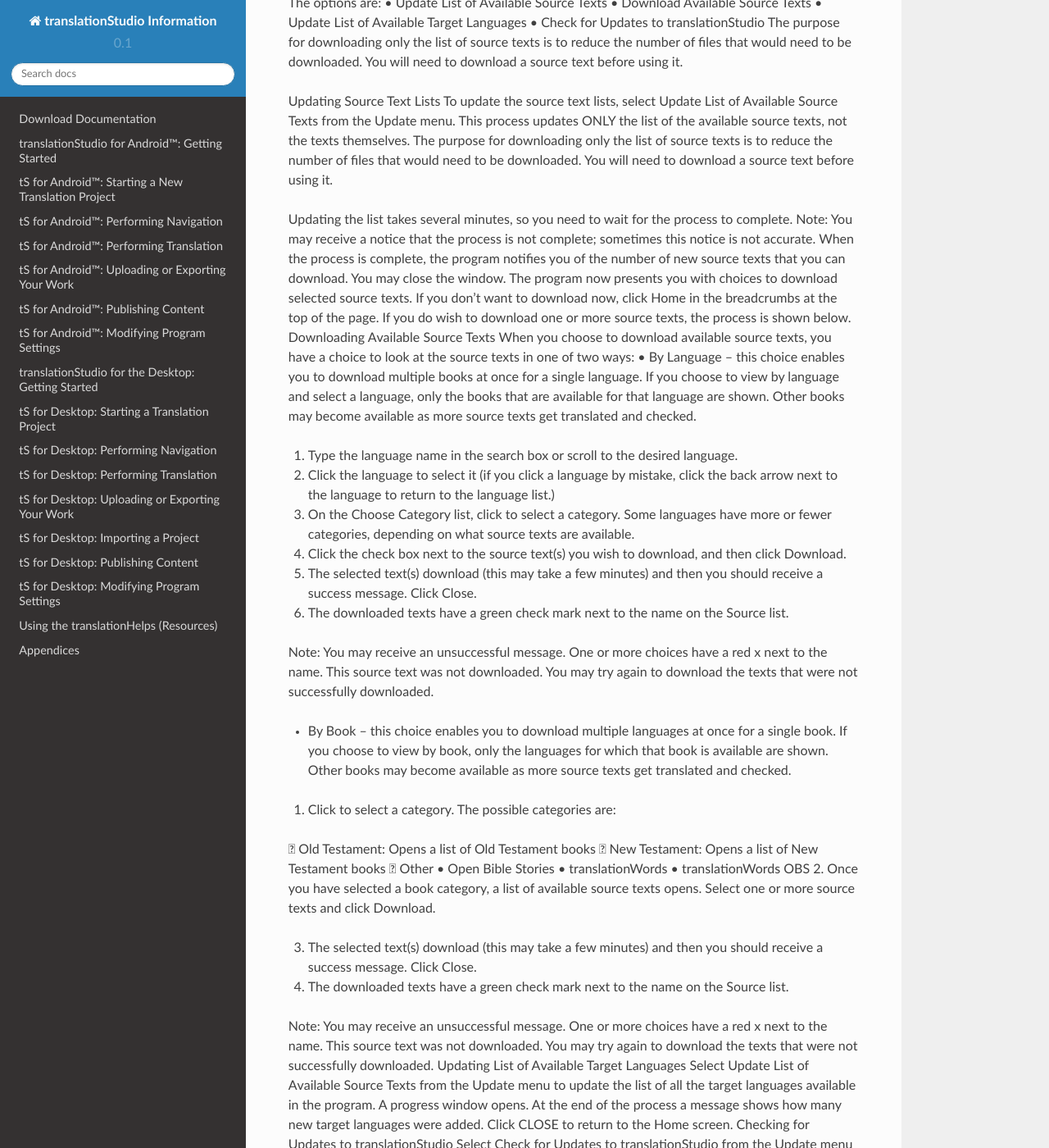
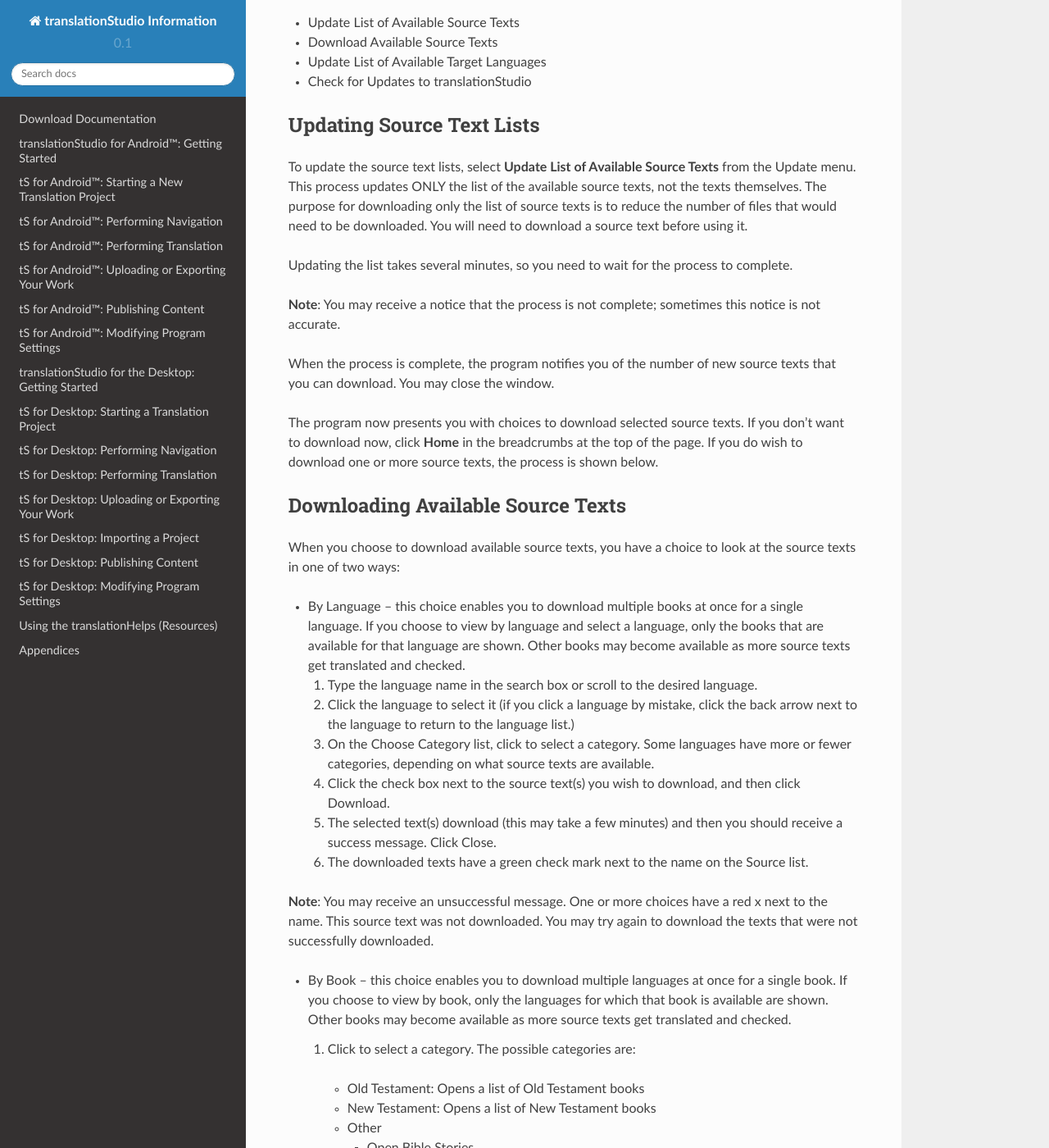
Before and after one commit to unfoldingWord-dev/translationStudio-Info, a Sphinx documentation site: the page built from docs/dtSupdates.rst, in a window 1280 px wide and 1400 px high, scrolled down 216 px. Shown: the whole window at 82% size. Built offline with Sphinx 7.4.7 and the Read the Docs theme 2.0.0, drawn with Linux system fonts in a browser that asks for light colours; pages that are not in the unit, such as notebooks, are missing from menus; some of the changed text lies outside the part shown.

Commit message:
Update dtSupdates.rst

```diff
--- a/docs/dtSupdates.rst
+++ b/docs/dtSupdates.rst
@@ -1,55 +1,75 @@
 Updating Program Elements
 =========================
 
-Updating Program Elements
 The Options menu on the home page gives you the option to update program elements. You must be connected to the internet to exercise any of the update options. The options are:
-•	Update List of Available Source Texts
-•	Download Available Source Texts
-•	Update List of Available Target Languages
-•	Check for Updates to translationStudio
-The purpose for downloading only the list of source texts is to reduce the number of files that would need to be downloaded. You will need to download a source text before using it.
+
+* Update List of Available Source Texts
+
+* Download Available Source Texts
+
+* Update List of Available Target Languages
+
+* Check for Updates to translationStudio
 
 Updating Source Text Lists
-To update the source text lists, select Update List of Available Source Texts from the Update menu. This process updates ONLY the list of the available source texts, not the texts themselves. The purpose for downloading only the list of source texts is to reduce the number of files that would need to be downloaded. You will need to download a source text before using it.
+---------------------------
+
+To update the source text lists, select **Update List of Available Source Texts** from the Update menu. This process updates ONLY the list of the available source texts, not the texts themselves. The purpose for downloading only the list of source texts is to reduce the number of files that would need to be downloaded. You will need to download a source text before using it.
 
 Updating the list takes several minutes, so you need to wait for the process to complete.
-Note: You may receive a notice that the process is not complete; sometimes this notice is not accurate.
+
+**Note**: You may receive a notice that the process is not complete; sometimes this notice is not accurate.
+
 When the process is complete, the program notifies you of the number of new source texts that you can download. You may close the window.
-The program now presents you with choices to download selected source texts. If you don’t want to download now, click Home in the breadcrumbs at the top of the page. If you do wish to download one or more source texts, the process is shown below.
+
+The program now presents you with choices to download selected source texts. If you don’t want to download now, click **Home** in the breadcrumbs at the top of the page. If you do wish to download one or more source texts, the process is shown below.
+
 Downloading Available Source Texts
+----------------------------------
+
 When you choose to download available source texts, you have a choice to look at the source texts in one of two ways:
-•	By Language – this choice enables you to download multiple books at once for a single language. If you choose to view by language and select a language, only the books that are available for that language are shown. Other books may become available as more source texts get translated and checked.
 
-1.	Type the language name in the search box or scroll to the desired language.
-2.	Click the language to select it (if you click a language by mistake, click the back arrow next to the language to return to the language list.)
+* By Language – this choice enables you to download multiple books at once for a single language. If you choose to view by language and select a language, only the books that are available for that language are shown. Other books may become available as more source texts get translated and checked.
 
-3.	On the Choose Category list, click to select a category. Some languages have more or fewer categories, depending on what source texts are available.
+  1.	Type the language name in the search box or scroll to the desired language.
 
-4.	Click the check box next to the source text(s) you wish to download, and then click Download.
+  2.	Click the language to select it (if you click a language by mistake, click the back arrow next to the language to return to the language list.)
 
-5.	The selected text(s) download (this may take a few minutes) and then you should receive a success message. Click Close.
+  3.	On the Choose Category list, click to select a category. Some languages have more or fewer categories, depending on what source texts are available.
 
-6.	The downloaded texts have a green check mark next to the name on the Source list.
+  4.	Click the check box next to the source text(s) you wish to download, and then click Download.
 
-Note: You may receive an unsuccessful message. One or more choices have a red x next to the name. This source text was not downloaded. You may try again to download the texts that were not successfully downloaded.
+  5.	The selected text(s) download (this may take a few minutes) and then you should receive a success message. Click Close.
 
-•	By Book – this choice enables you to download multiple languages at once for a single book. If you choose to view by book, only the languages for which that book is available are shown. Other books may become available as more source texts get translated and checked.
-1.	Click to select a category.  The possible categories are:
+  6.	The downloaded texts have a green check mark next to the name on the Source list.
 
-	Old Testament: Opens a list of Old Testament books
-	New Testament: Opens a list of New Testament books
-	Other
-•	Open Bible Stories
-•	translationWords
-•	translationWords OBS
-2.	Once you have selected a book category, a list of available source texts opens. Select one or more source texts and click Download.
+**Note**: You may receive an unsuccessful message. One or more choices have a red x next to the name. This source text was not downloaded. You may try again to download the texts that were not successfully downloaded.
 
+* By Book – this choice enables you to download multiple languages at once for a single book. If you choose to view by book, only the languages for which that book is available are shown. Other books may become available as more source texts get translated and checked.
 
-3.	The selected text(s) download (this may take a few minutes) and then you should receive a success message. Click Close.
-4.	The downloaded texts have a green check mark next to the name on the Source list.
+  1.	Click to select a category.  The possible categories are:
 
-Note: You may receive an unsuccessful message. One or more choices have a red x next to the name. This source text was not downloaded. You may try again to download the texts that were not successfully downloaded.
+     * Old Testament: Opens a list of Old Testament books
+
+     * New Testament: Opens a list of New Testament books
+
+     * Other
+
+       * Open Bible Stories
+       * translationWords
+       * translationWords OBS
+
+  2.	Once you have selected a book category, a list of available source texts opens. Select one or more source texts and click Download.
+
+  3.	The selected text(s) download (this may take a few minutes) and then you should receive a success message. Click Close.
+
+  4.	The downloaded texts have a green check mark next to the name on the Source list.
+
+**Note**: You may receive an unsuccessful message. One or more choices have a red x next to the name. This source text was not downloaded. You may try again to download the texts that were not successfully downloaded.
+
 Updating List of Available Target Languages
+-------------------------------------------
+
 Select Update List of Available Source Texts from the Update menu to update the list of all the target languages available in the program.
 A progress window opens. At the end of the process a message shows how many new target languages were added. Click CLOSE to return to the Home screen.
 Checking for Updates to translationStudio
```
